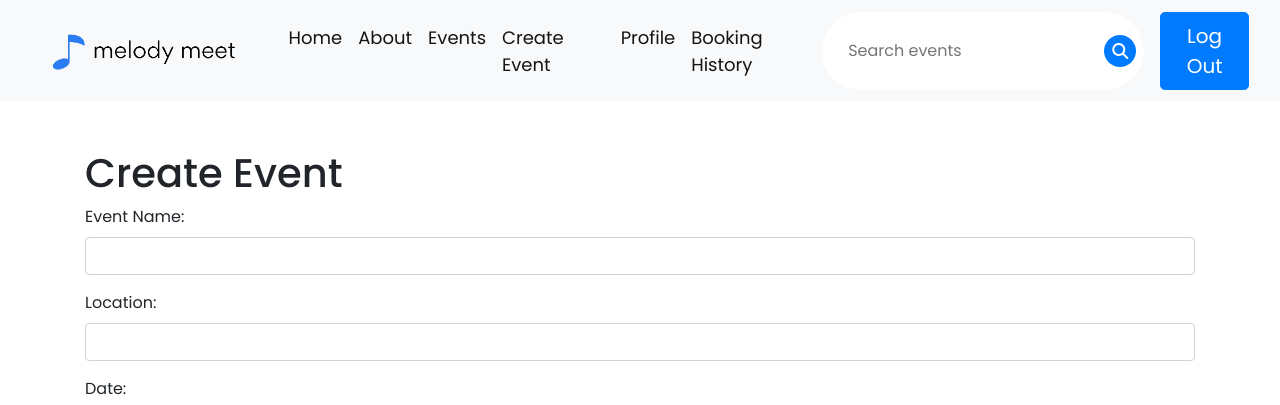
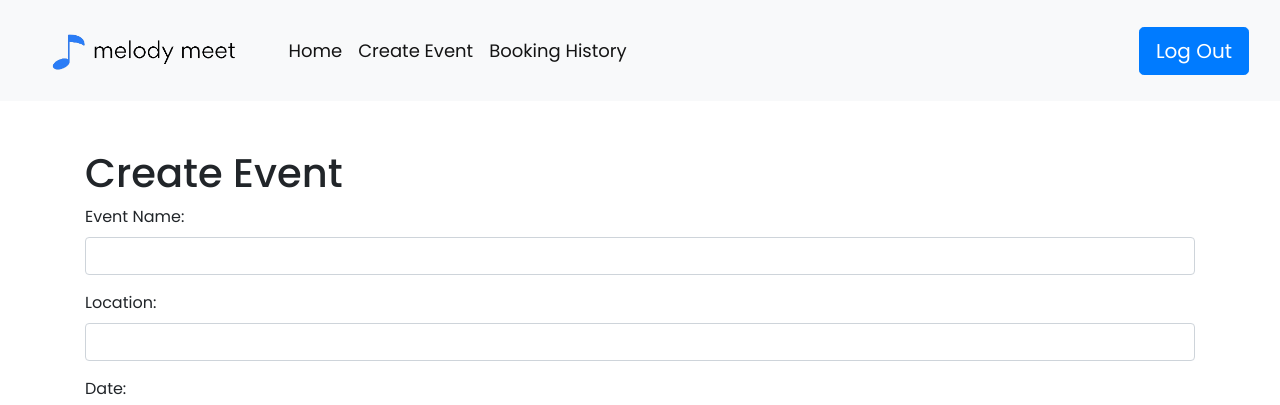
Before and after one commit to yonghuajun2001/iab207, a Flask app: page /events/create in a window 1280 px wide. Shown: the top 405 px of the page. Run offline with Flask 3, Linux system fonts and the light colour scheme; a user stored in the database is signed in; some libraries are stand-ins or nearby versions; some web fonts are replaced.

Commit message:
small changes for the frontend

```diff
--- a/IAB207_Assignment3-main/IAB207_Assignment3-main/website/event.py
+++ b/IAB207_Assignment3-main/IAB207_Assignment3-main/website/event.py
@@ -30,7 +30,8 @@ def create_event():
         ('Charity Run', 'Charity Run'),
         ('Charity Auction', 'Charity Auction'),
         ('Charity Food Donation', 'Charity Food Donation'),
-        ('Others', 'Others')
+        ('Others', 'Others'),
+        ('Music Dance', 'Music Dance')
     ]
 
     if create.validate_on_submit():
--- a/IAB207_Assignment3-main/IAB207_Assignment3-main/website/forms.py
+++ b/IAB207_Assignment3-main/IAB207_Assignment3-main/website/forms.py
@@ -44,7 +44,8 @@ class EventForm(FlaskForm):
         ('Charity Run', 'Charity Run'),
         ('Charity Auction', 'Charity Auction'),
         ('Charity Food Donation', 'Charity Food Donation'),
-        ('Others', 'Others')
+        ('Others', 'Others'),
+        ('Music Dance', 'Music Dance')
     ], validators=[InputRequired()])
     image = FileField('Event Image', validators=[
         FileRequired(message='Image cannot be empty'),
@@ -64,7 +65,8 @@ class UpdateEventForm(FlaskForm):
         ('Charity Run', 'Charity Run'),
         ('Charity Auction', 'Charity Auction'),
         ('Charity Food Donation', 'Charity Food Donation'),
-        ('Others', 'Others')
+        ('Others', 'Others'),
+        ('Music Dance', 'Music Dance')
     ], validators=[InputRequired()])
     image = FileField('New Event Image', validators=[
         FileRequired(message='Image cannot be empty'),
--- a/IAB207_Assignment3-main/IAB207_Assignment3-main/website/templates/base.html
+++ b/IAB207_Assignment3-main/IAB207_Assignment3-main/website/templates/base.html
@@ -38,18 +38,9 @@
                             <a class="nav-link active" aria-current="page" href="{{ url_for('main.index') }}">Home</a>
                         </li>
                         <li class="nav-item">
-                            <a class="nav-link" href="#">About</a>
-                        </li>
-                        <li class="nav-item">
-                            <a class="nav-link" href="event.html">Events</a>
-                        </li>
-                        <li class="nav-item">
                             <a class="nav-link" href="{{ url_for('event.create_event') }}">Create Event</a>
                         </li>
                         {% if current_user.is_authenticated %}
-                        <li class="nav-item">
-                            <a class="nav-link" href="#">Profile</a>
-                        </li>
                         <li class="nav-item">
                             <a class="nav-link" href="{{ url_for('main.history') }}">Booking History</a>
                         </li>
@@ -57,13 +48,6 @@
                     </ul>
                     <div class="d-flex">
                         <form class="nav-search d-flex rounded-pill bg-white mr-3">
-                            <div class="ml-4 mr-2 py-2 d-flex align-items-center">
-                                <input type="text" name="search" placeholder="Search events"
-                                    class="flex-grow-1 my-1 mr-sm-2 rounded-pill-left home-search" id="SearchForm"
-                                    style="width: 250px;">
-                                <button type="submit" class="home-search-btn rounded-pill text-center p-2"><i
-                                        class="fa-solid fa-magnifying-glass"></i></button>
-                            </div>
                         </form>
                         {% if current_user.is_authenticated %}
                         <a class="btn btn-primary btn-lg" href="{{ url_for('auth.logout') }}">Log Out</a>
```
Also changed, not shown: IAB207_Assignment3-main/IAB207_Assignment3-main/instance/mydbname.sqlite, IAB207_Assignment3-main/IAB207_Assignment3-main/website/static/image/c14c740311c12113dd84643ef23968cf.jpg (added).
